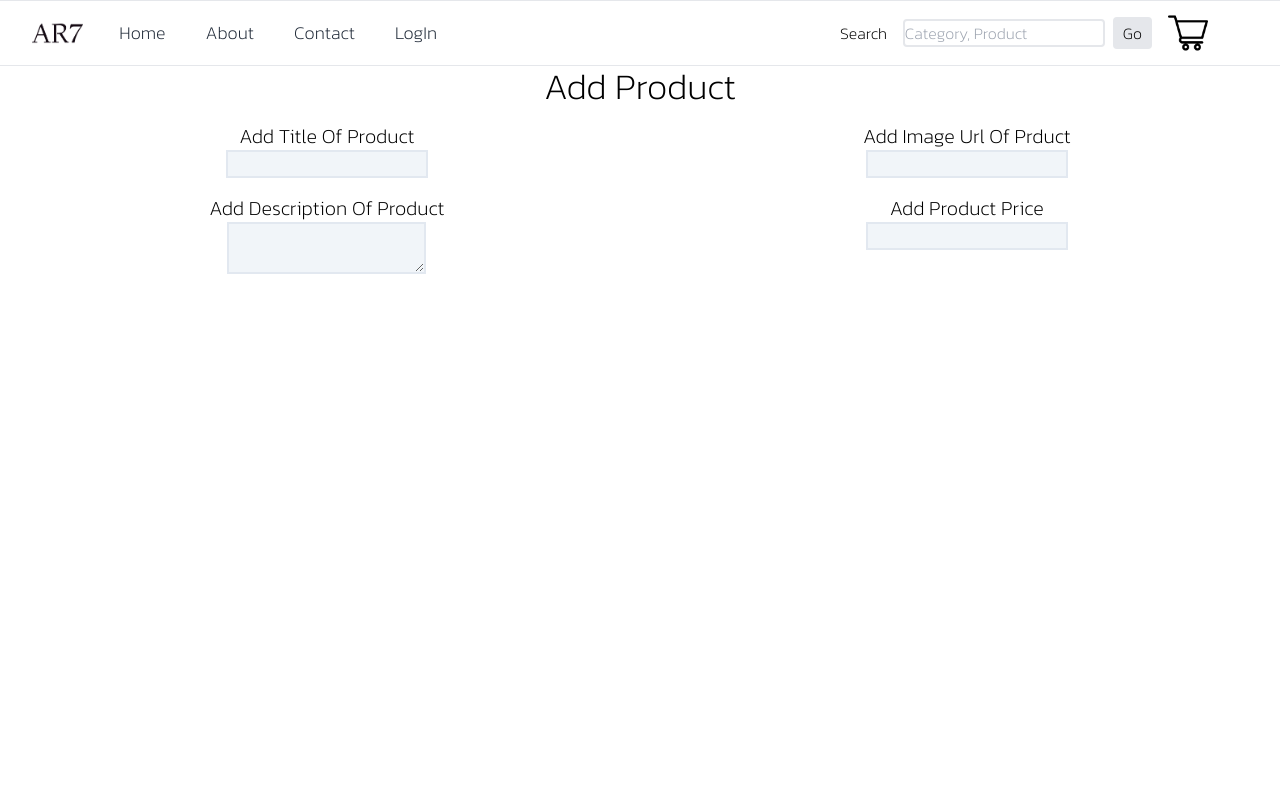
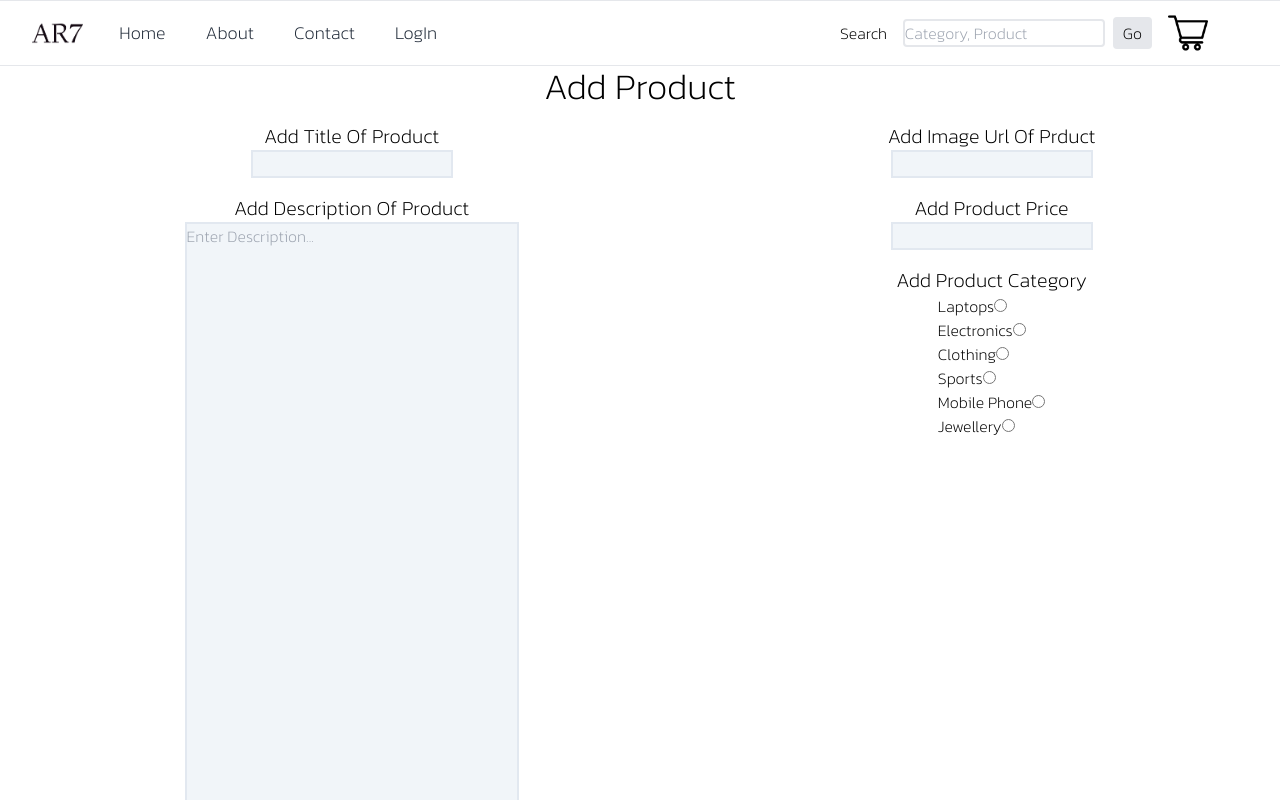
Before and after one commit to RaturiAR7/AR7_Mart, a React (Vite) app: page /addpro in a window 1280 px wide. Shown: the top 800 px of the page. Built offline with nearby package versions, Linux system fonts and the light colour scheme; no server answers; the database is empty.

Commit message:
UI changes in add products page

```diff
--- a/src/AddProduct.jsx
+++ b/src/AddProduct.jsx
@@ -1,4 +1,5 @@
-const AddProduct = () => {
+const AddProduct = ({ id }) => {
+  console.log(id);
   return (
     <div className='flex flex-col items-center'>
       <h1 className='text-4xl'>Add Product</h1>
@@ -14,7 +15,12 @@ const AddProduct = () => {
           <label htmlFor='title' className='md:text-xl md:mt-4 text-lg'>
             Add Description Of Product
           </label>
-          <textarea className='bg-slate-100 border-2 border-slate-200' />
+          <textarea
+            cols={35}
+            rows={35}
+            placeholder='Enter Description...'
+            className='bg-slate-100 border-2 border-slate-200'
+          />
         </div>
         <div className='flex flex-col items-center'>
           <label htmlFor='title' className='md:text-xl md:mt-4 text-lg'>
@@ -31,6 +37,28 @@ const AddProduct = () => {
             type='text'
             className='bg-slate-100 border-2 border-slate-200'
           />
+          <label htmlFor='title' className='md:text-xl md:mt-4 text-lg'>
+            Add Product Category
+          </label>
+          <radioGroup>
+            <label>Laptops</label>
+            <input type='radio' name='category' value='men' />
+            <br />
+            <label>Electronics</label>
+            <input type='radio' name='category' value='men' />
+            <br />
+            <label>Clothing</label>
+            <input type='radio' name='category' value='men' />
+            <br />
+            <label>Sports</label>
+            <input type='radio' name='category' value='men' />
+            <br />
+            <label>Mobile Phone</label>
+            <input type='radio' name='category' value='men' />
+            <br />
+            <label>Jewellery</label>
+            <input type='radio' name='category' value='men' />
+          </radioGroup>
         </div>
       </div>
     </div>
--- a/src/App.jsx
+++ b/src/App.jsx
@@ -147,7 +147,10 @@ function App() {
         <Route path='/contact' element={<Contact notifyMail={notifyMail} />} />
         <Route path='/about' element={<AboutUs />} />
         <Route path='*' element={<h1>404 Page Not Found</h1>} />
-        <Route path='/addpro' element={<AddProduct />} />
+        <Route
+          path='/addpro'
+          element={<AddProduct id={products.length + 1} />}
+        />
       </Routes>
       {location.pathname != "/login" && <Footer />}
     </div>
```
